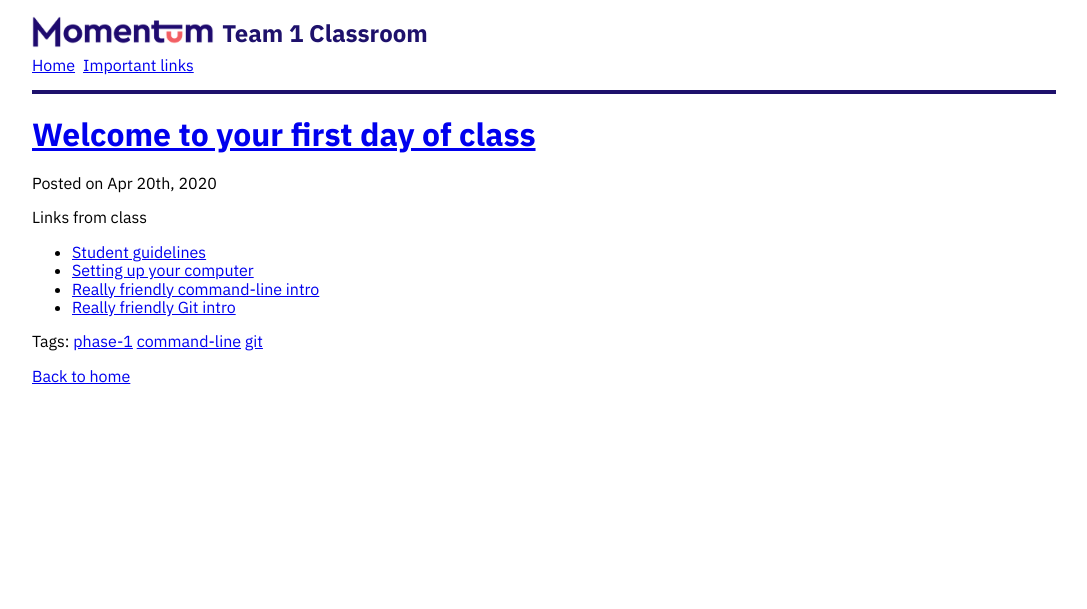
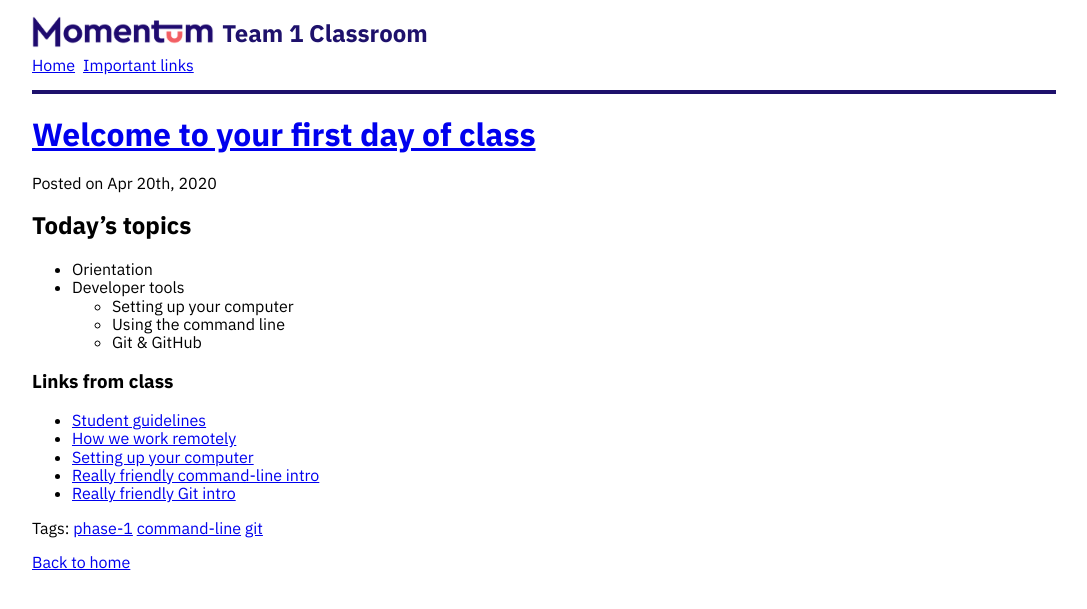
Before and after one commit to Momentum-Morehouse-2/Momentum-Morehouse-2.github.io, a Jekyll site: the page built from _posts/2020-04-20-welcome-to-class.md, in a window 1280 px wide. Shown: the top 609 px of the page, without its empty margins (96-1183 px from the left). Built offline with Jekyll 4.4.1, drawn with Linux system fonts in a browser that asks for light colours.

Commit message:
Add topics and remote work info link to day one

```diff
--- a/_posts/2020-04-20-welcome-to-class.md
+++ b/_posts/2020-04-20-welcome-to-class.md
@@ -4,9 +4,18 @@ title: Welcome to your first day of class
 tags: phase-1 command-line git
 ---
 
-Links from class
+## Today's topics
+
+- Orientation
+- Developer tools
+  - Setting up your computer
+  - Using the command line
+  - Git & GitHub
+
+### Links from class
 
 * [Student guidelines](https://drive.google.com/open?id=17j7lH4BTArHwF9TMN9bzDO05REuXflpYCa8JnV1KDLI&authuser=1)
+* [How we work remotely](https://docs.google.com/document/d/1l2RYOM-fdJCgd7nWbXp2k_t6xNDNRVZDlqEfn83TACg/edit?usp=sharing)
 * [Setting up your computer](https://drive.google.com/open?id=1ibV4dA4ciQsxn9MT7TV4-e_KgzUQwCQ7O1zEVfxy_28&authuser=1)
 * [Really friendly command-line intro](https://drive.google.com/open?id=1E4ALJrjclTYE4C6lwIV517-SOXiZ-Dqb)
 * [Really friendly Git intro](https://drive.google.com/open?id=125rubyTQpBwmpi6I_UzUWfT1aXeHmy5n)
```
